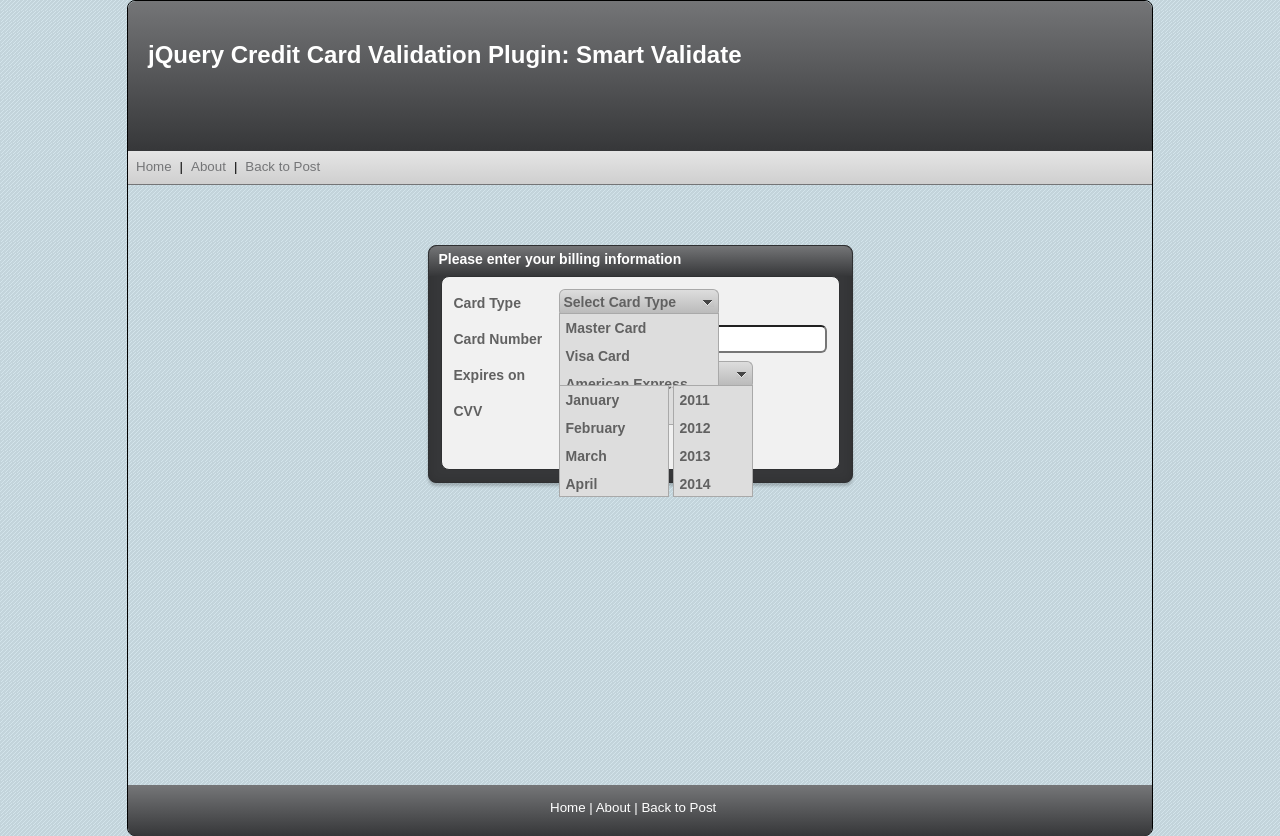
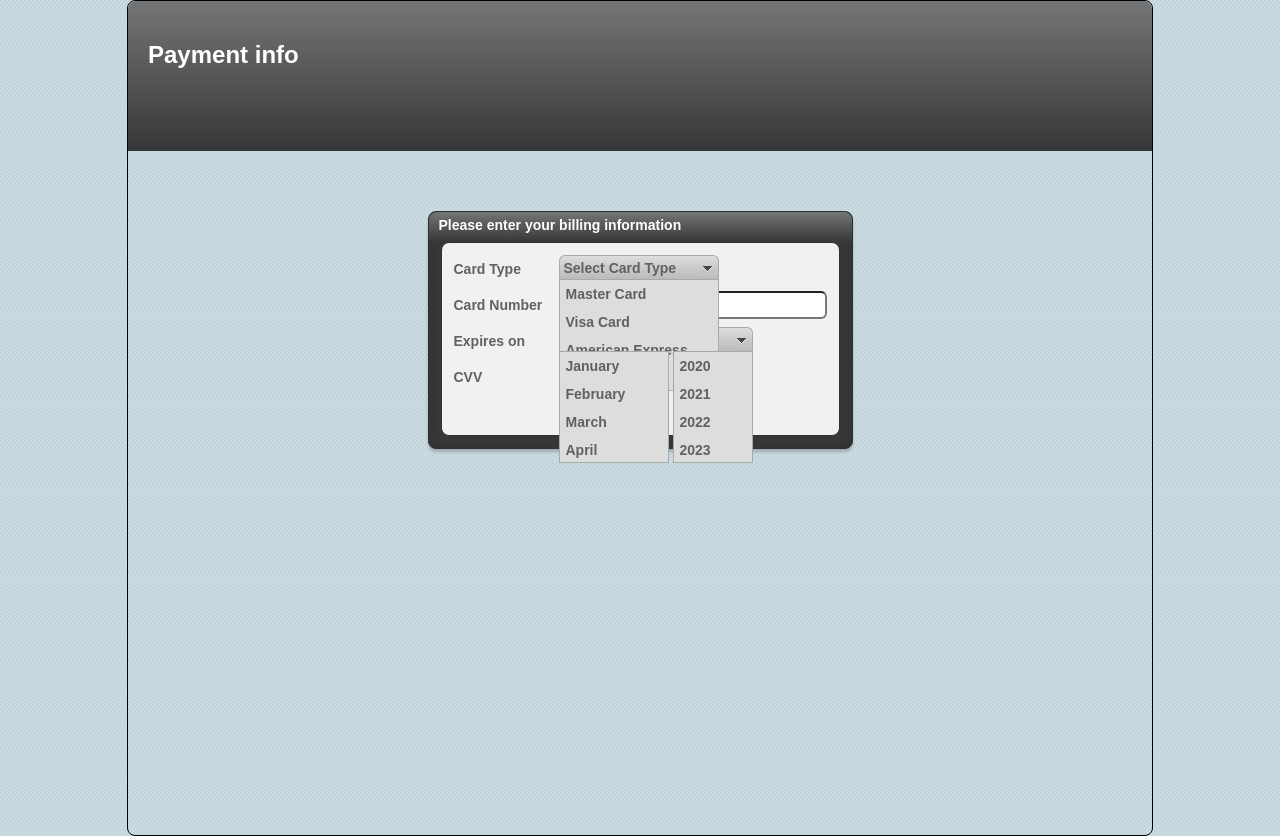
Before and after one commit to Evolution850/payments, a plain HTML site: page index.html in a window 1280 px wide. Drawn offline with Linux system fonts and the light colour scheme.

Commit message:
Update index.html

```diff
--- a/index.html
+++ b/index.html
@@ -1,7 +1,7 @@
 <!DOCTYPE html PUBLIC "-//W3C//DTD XHTML 1.0 Transitional//EN" "http://www.w3.org/TR/xhtml1/DTD/xhtml1-transitional.dtd">
 <html xmlns="http://www.w3.org/1999/xhtml">
 <head>
-    <title>jQuery Credit Card Validation Plugin</title>
+    <title>Payments form</title>
 
     <script src="jquery-1.4.4.min.js" type="text/javascript"></script>
 
@@ -188,16 +188,7 @@
     <form method="POST,GET" id="form" action="checkout.htm">
     <div id="wrapper">
         <div id="header">
-            jQuery Credit Card Validation Plugin: Smart Validate
-        </div>
-        <div id="menu-bar">
-            <ul>
-                <li><a href="http://www.egrappler.com">Home</a></li>
-                <li><span>|</span></li>
-                <li><a href="http://www.egrappler.com/about">About</a></li>
-                <li><span>|</span></li>
-                <li><a href="http://www.egrappler.com/jquery-credit-card-validation-plugin-smart-validate/">Back to Post</a></li>
-            </ul>
+            Payment info
         </div>
         <div id="contents">
             <div class="cc-container">
@@ -282,11 +273,11 @@
                                 <div class="cc-ddl" style="width: 80px; float: left; margin-left: 4px;">
                                     <div class="cc-ddl-o">
                                         <select id="Select1">
-                                            <option value="2011">2011</option>
-                                            <option value="2012">2012</option>
-                                            <option value="2013">2013</option>
-                                            <option value="2014">2014</option>
-                                            <option value="2015">2015</option>
+                                            <option value="2020">2020</option>
+                                            <option value="2021">2021</option>
+                                            <option value="2022">2022</option>
+                                            <option value="2023">2023</option>
+                                            <option value="2023">2023</option>
                                         </select>
                                     </div>
                                     <div class="cc-ddl-header">
@@ -294,9 +285,9 @@
                                             Year</div>
                                     </div>
                                     <div class="cc-ddl-contents" style="width: 78px">
-                                        <a href="javascript:return void(0)">2011</a> <a href="javascript:return void(0)">2012</a>
-                                        <a href="javascript:return void(0)">2013</a> <a href="javascript:return void(0)">2014</a>
-                                        <a href="javascript:return void(0)">2015</a>
+                                        <a href="javascript:return void(0)">2020</a> <a href="javascript:return void(0)">2021</a>
+                                        <a href="javascript:return void(0)">2022</a> <a href="javascript:return void(0)">2023</a>
+                                        <a href="javascript:return void(0)">2024</a>
                                     </div>
                                 </div>
                             </td>
@@ -322,11 +313,7 @@
                 </div>
             </div>
         </div>
-        <div id="footer">
-            <div>
-                <a href="http://www.egrappler.com">Home</a> | <a href="http://www.egrappler.com/about">
-                    About</a> | <a href="http://www.egrappler.com/jquery-credit-card-validation-plugin-smart-validate/">Back to Post</a></div>
-        </div>
+
     </div>
     </form>
    </body>
```
